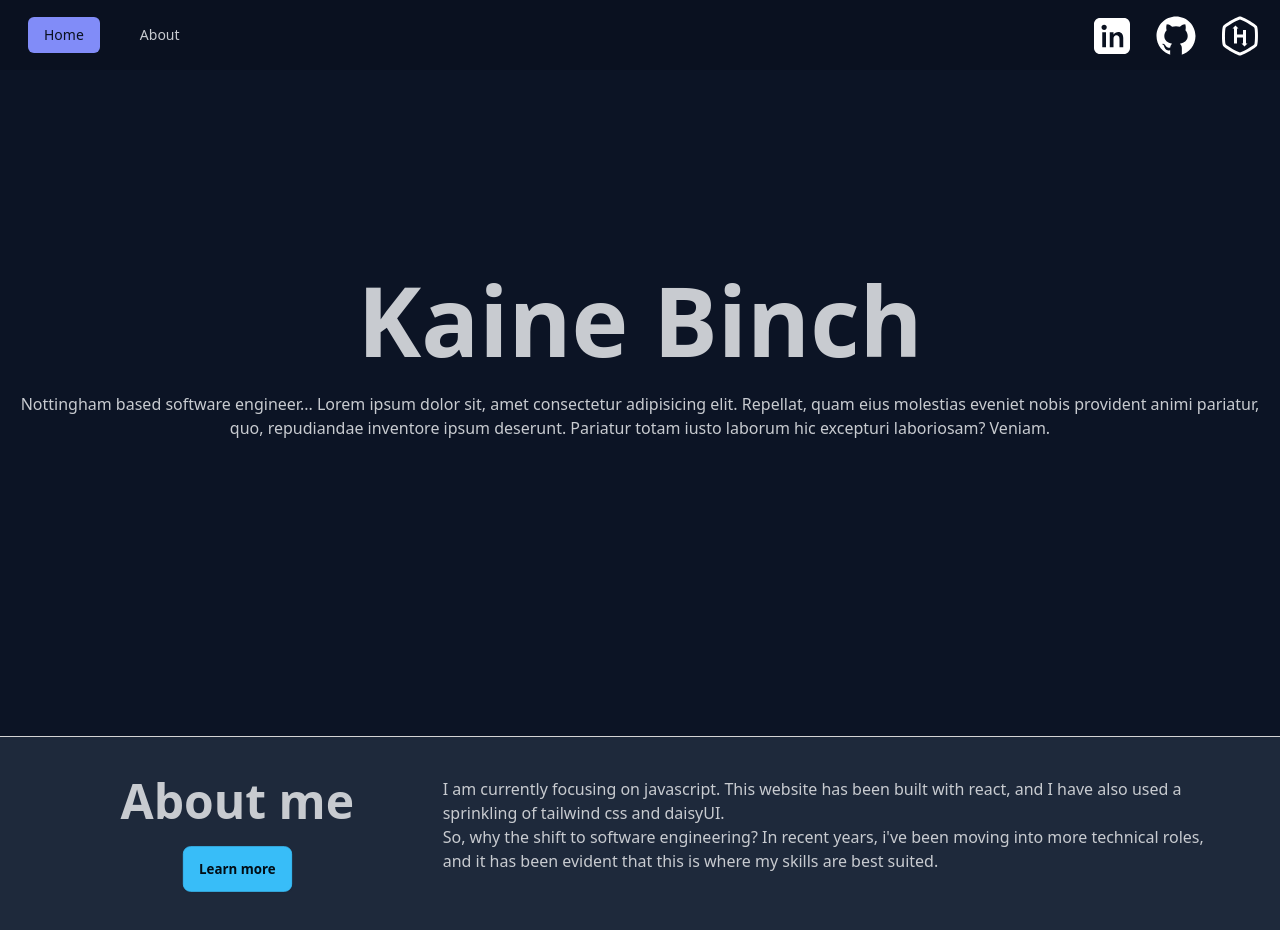
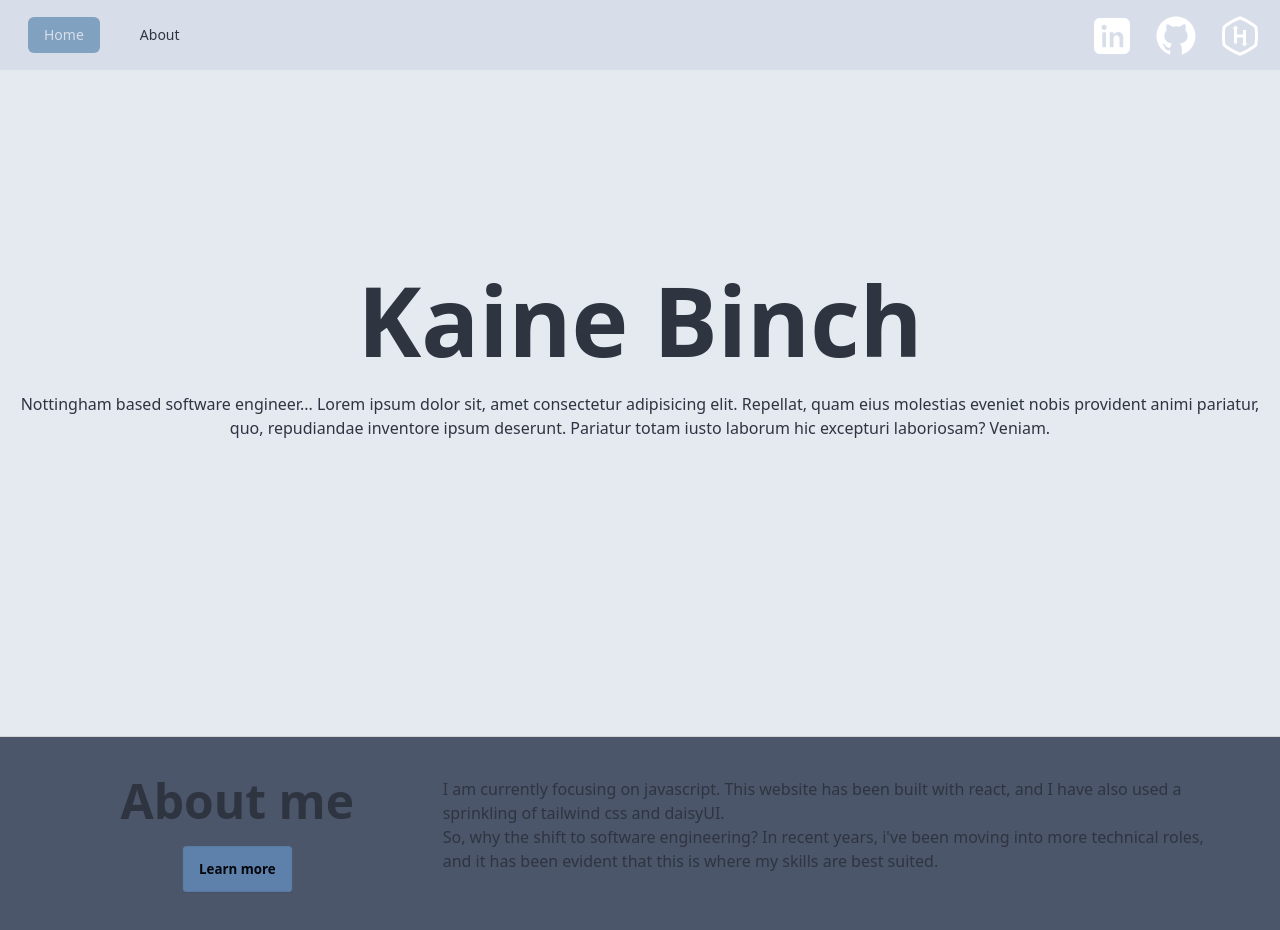
Before and after one commit to KaineBinch/KaineBinch.github.io, a React (Vite) app: page /#/ in a window 1280 px wide. Shown: the top 930 px of the page. Built offline with nearby package versions, Linux system fonts and the light colour scheme.

Commit message:
style: changed theme to nord

```diff
--- a/tailwind.config.js
+++ b/tailwind.config.js
@@ -11,6 +11,6 @@ export default {
   },
   plugins: [daisyui],
   daisyui: {
-    themes: ["night"],
+    themes: ["nord"],
   },
 }
```
